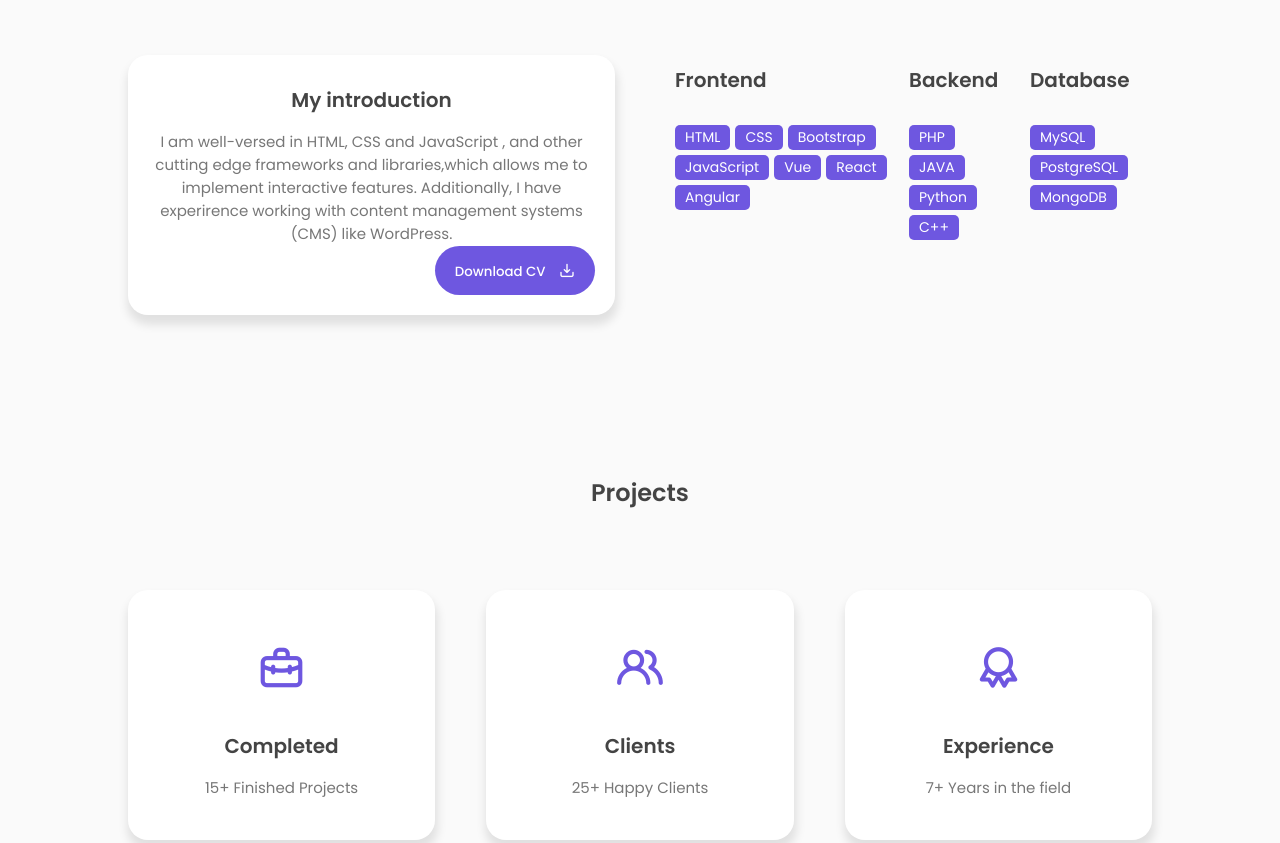
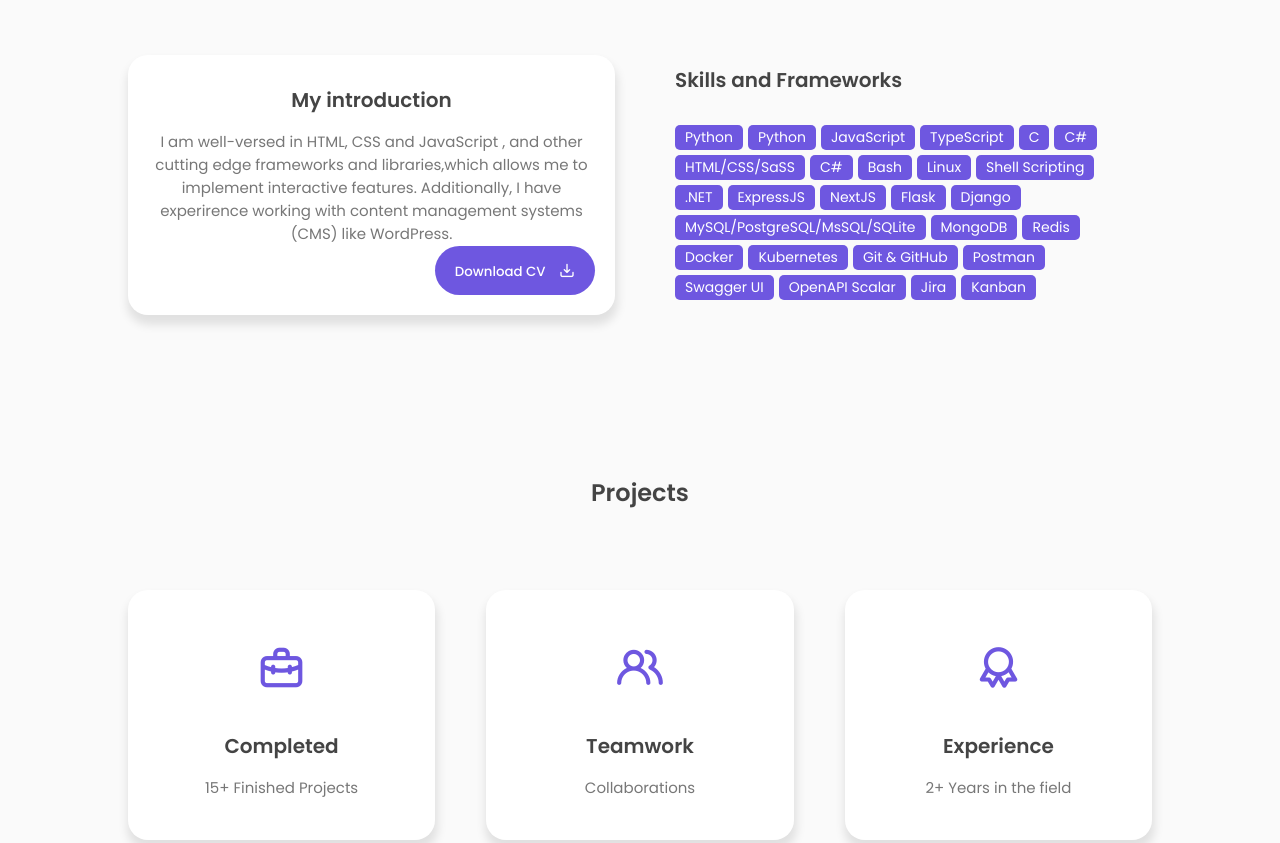
Before and after one commit to JohnIanOngayi/personal-portfolio, a plain HTML site: page index.html in a window 1280 px wide. Shown: the part 940-1783 px from the top of the page. Drawn offline with nearby package versions, Linux system fonts and the light colour scheme.

Commit message:
Added skills

```diff
--- a/index.html
+++ b/index.html
@@ -127,37 +127,36 @@
             <div class="col">
               <div class="skills-box">
                 <div class="skills-header">
-                  <h3>Frontend</h3>
+                  <h3>Skills and Frameworks</h3>
                 </div>
                 <div class="skills-list">
-                  <span>HTML</span>
-                  <span>CSS</span>
-                  <span>Bootstrap</span>
+                  <span>Python</span>
+                  <span>Python</span>
                   <span>JavaScript</span>
-                  <span>Vue</span>
-                  <span>React</span>
-                  <span>Angular</span>
-                </div>
-              </div>
-              <div class="skills-box">
-                <div class="skills-header">
-                  <h3>Backend</h3>
-                </div>
-                <div class="skills-list">
-                  <span>PHP</span>
-                  <span>JAVA</span>
-                  <span>Python</span>
-                  <span>C++</span>
-                </div>
-              </div>
-              <div class="skills-box">
-                <div class="skills-header">
-                  <h3>Database</h3>
-                </div>
-                <div class="skills-list">
-                  <span>MySQL</span>
-                  <span>PostgreSQL</span>
+                  <span>TypeScript</span>
+                  <span>C</span>
+                  <span>C#</span>
+                  <span>HTML/CSS/SaSS</span>
+                  <span>C#</span>
+                  <span>Bash</span>
+                  <span>Linux</span>
+                  <span>Shell Scripting</span>
+                  <span>.NET</span>
+                  <span>ExpressJS</span>
+                  <span>NextJS</span>
+                  <span>Flask</span>
+                  <span>Django</span>
+                  <span>MySQL/PostgreSQL/MsSQL/SQLite</span>
                   <span>MongoDB</span>
+                  <span>Redis</span>
+                  <span>Docker</span>
+                  <span>Kubernetes</span>
+                  <span>Git & GitHub</span>
+                  <span>Postman</span>
+                  <span>Swagger UI</span>
+                  <span>OpenAPI Scalar</span>
+                  <span>Jira</span>
+                  <span>Kanban</span>
                 </div>
               </div>
             </div>
@@ -178,13 +177,13 @@
             </div>
             <div class="project-box">
               <i class="uil uil-users-alt"></i>
-              <h3>Clients</h3>
-              <label>25+ Happy Clients</label>
+              <h3>Teamwork</h3>
+              <label>Collaborations</label>
             </div>
             <div class="project-box">
               <i class="uil uil-award"></i>
               <h3>Experience</h3>
-              <label>7+ Years in the field</label>
+              <label>2+ Years in the field</label>
             </div>
           </div>
         </section>
@@ -200,8 +199,11 @@
             <div class="col">
               <div class="contact-info">
                 <h2>Find Me <i class="uil uil-corner-right-down"></i></h2>
-                <p><i class="uil uil-envelope"></i> Email: john@doe.com</p>
-                <p><i class="uil uil-phone"></i> Tel: +250 708 770 000</p>
+                <p>
+                  <i class="uil uil-envelope"></i> Email:
+                  ongayijohnian@gmail.com
+                </p>
+                <p><i class="uil uil-phone"></i> Tel: +254 746 959 659</p>
               </div>
             </div>
             <div class="col">
@@ -253,9 +255,9 @@
         </div>
         <div class="bottom-footer">
           <p>
-            Copyright &copy;
+            <!-- Copyright &copy; -->
             <a href="#home" style="text-decoration: none">JohnIan Ong'ayi</a> -
-            All rights reserved
+            <!-- All rights reserved -->
           </p>
         </div>
       </footer>
```
